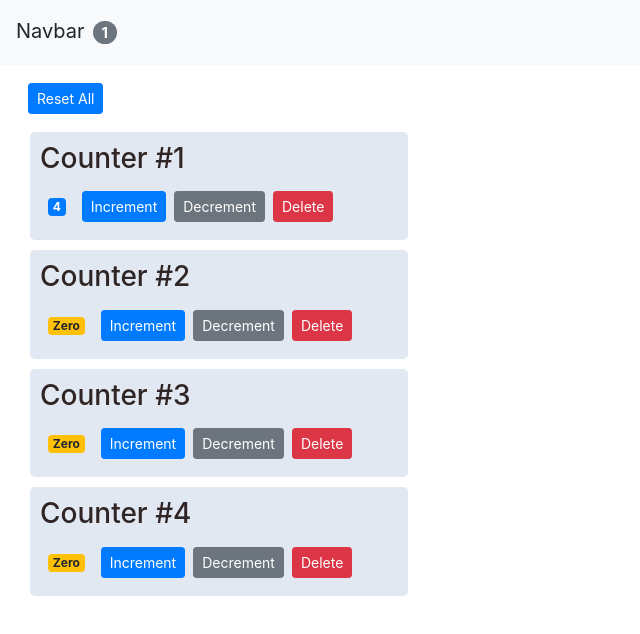
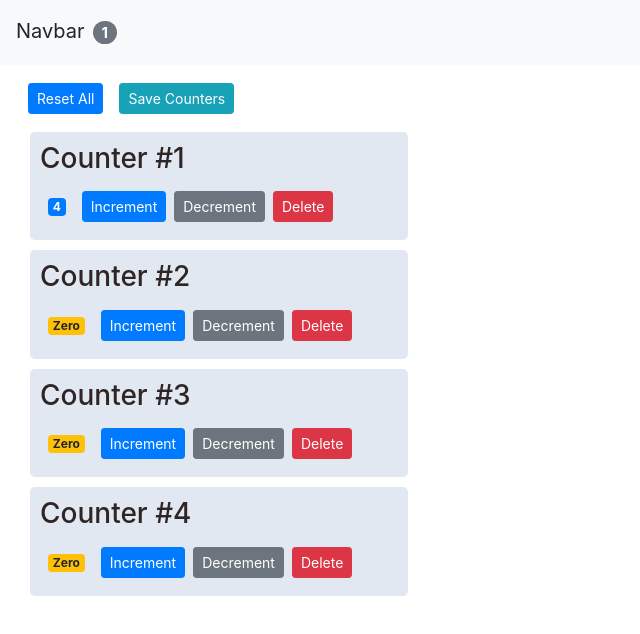
Before and after one commit to puzant/Reactjs-example, a React (Create React App) app: page / in a window 1280 px wide. Shown: the top 634 px of the page, without its empty margins (0-640 px from the left). Built offline with nearby package versions, Linux system fonts and the light colour scheme.

Commit message:
add ability to save the counters

```diff
--- a/src/components/counters.jsx
+++ b/src/components/counters.jsx
@@ -3,13 +3,19 @@ import Counter from '../components/counter'
 
 class Counters extends Component {
   render() {
-    const {onReset, onDecrement, onIncrement, onDelete, counters} = this.props
+    const {onReset, onDecrement, onIncrement, onDelete, onSave, counters} = this.props
     return (
       <div>
         <button onClick={onReset} className="btn btn-primary btn-sm m-2">Reset All</button>
+        <button onClick={onSave} className="btn btn-info btn-sm m-2">Save Counters</button>
         { counters.map(counter => (
-          <Counter onDelete={onDelete} onIncrement={onIncrement} onDecrement={onDecrement} key={counter.id} counter={counter}>
-            <h4>Counter #{counter.id}</h4>
+          <Counter
+            onDelete={onDelete}
+            onIncrement={onIncrement}
+            onDecrement={onDecrement}
+            key={counter.id}
+            counter={counter}>
+              <h4>Counter #{counter.id}</h4>
           </Counter>
         )) }
       </div>
```
